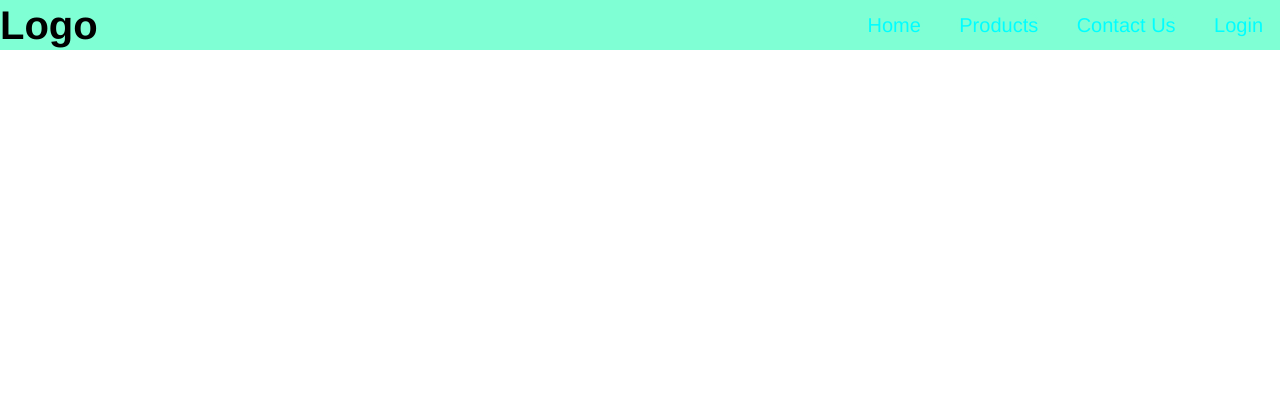
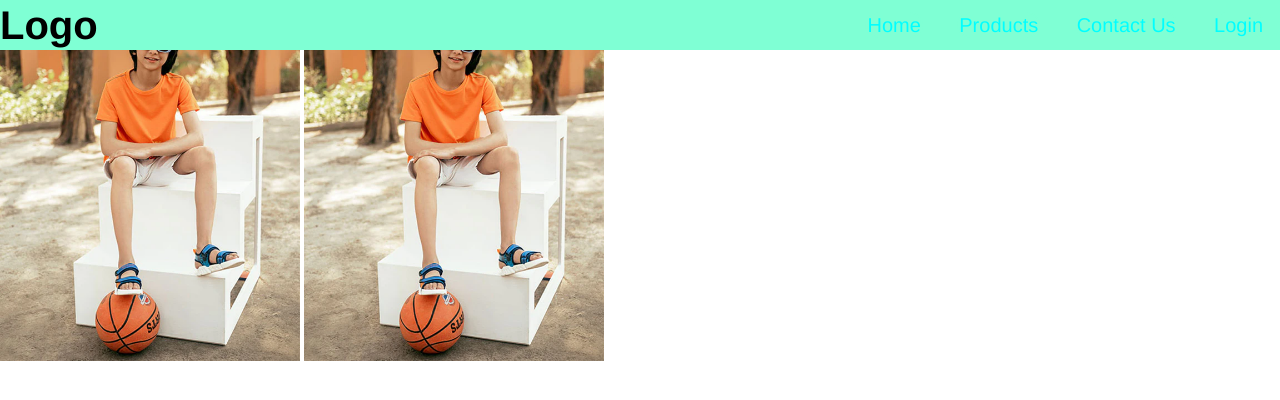
Before and after one commit to Sheryaar-Ansar/website, a plain HTML site: page index.html in a window 1280 px wide. Drawn offline with Linux system fonts and the light colour scheme.

Commit message:
HTML & CSS

```diff
--- a/index.html
+++ b/index.html
@@ -19,12 +19,11 @@
         </div>
     </header>
     <div class="container">
-        <div class="text">
-            <p>
-                Lorem ipsum dolor sit amet consectetur adipisicing elit. Sit aliquam distinctio magni fugit quidem eaque
-                consectetur deserunt, minima, iusto cumque, possimus veniam necessitatibus consequatur neque eveniet rem
-                omnis earum quo?
-            </p>
+        <div class="image-1">
+            <a href="#"><img src="./images/home/Kids-Mob-540x650_1024x1024_crop_center-ezgif.com-webp-to-png-converter.png" alt="" width="300px"></a>
+        </div>
+        <div class="image-1">
+            <a href="#"><img src="./images/home/Kids-Mob-540x650_1024x1024_crop_center-ezgif.com-webp-to-png-converter.png" alt="" width="300px"></a>
         </div>
 
     </div>
--- a/style.css
+++ b/style.css
@@ -36,3 +36,7 @@ header a:hover{
     background: aliceblue;
 
 }
+
+.image-1{
+    display: inline;
+}
```
Also changed, not shown: images/contact us/sample.png (added), images/home/Men-Desktop-1050x650_1024x1024_crop_center-ezgif.com-webp-to-png-converter.png (added), images/login/sample.png (added), images/product/sample.png (added).
